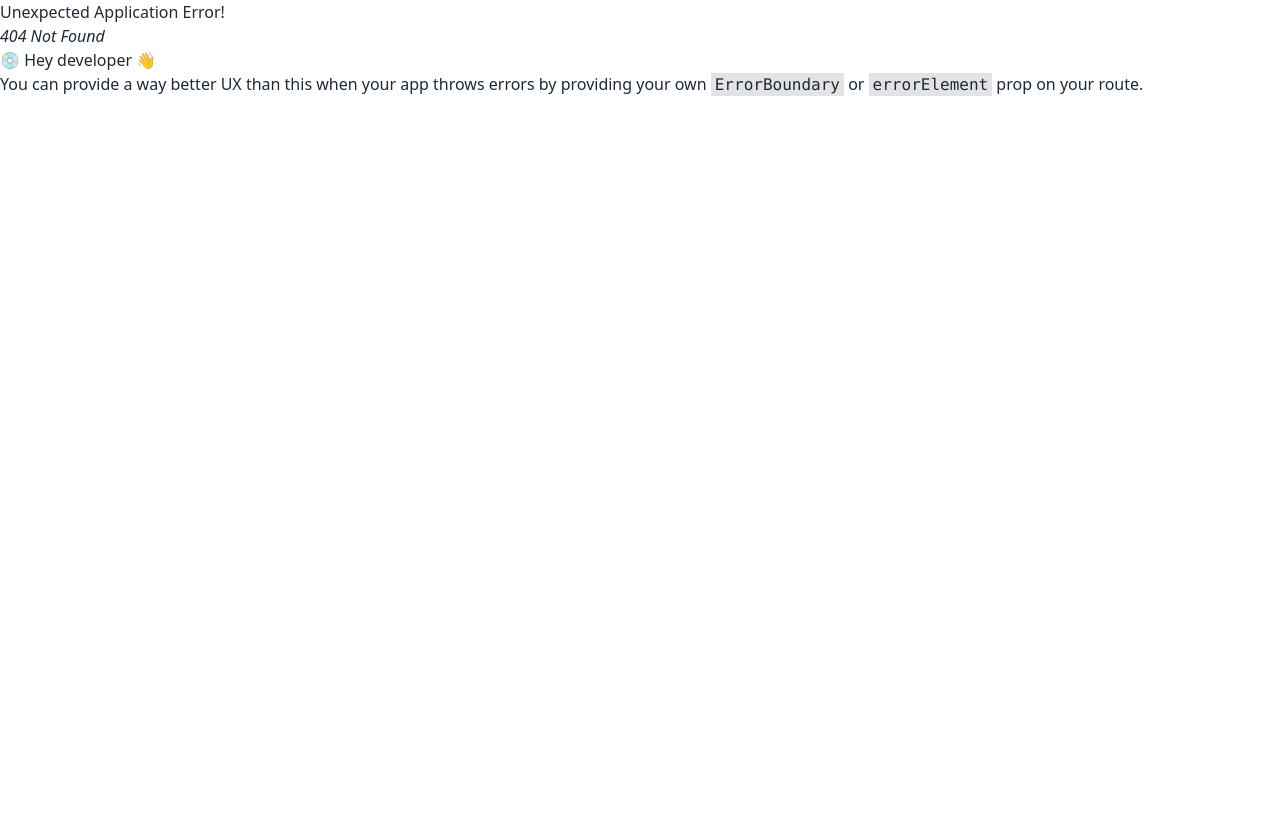
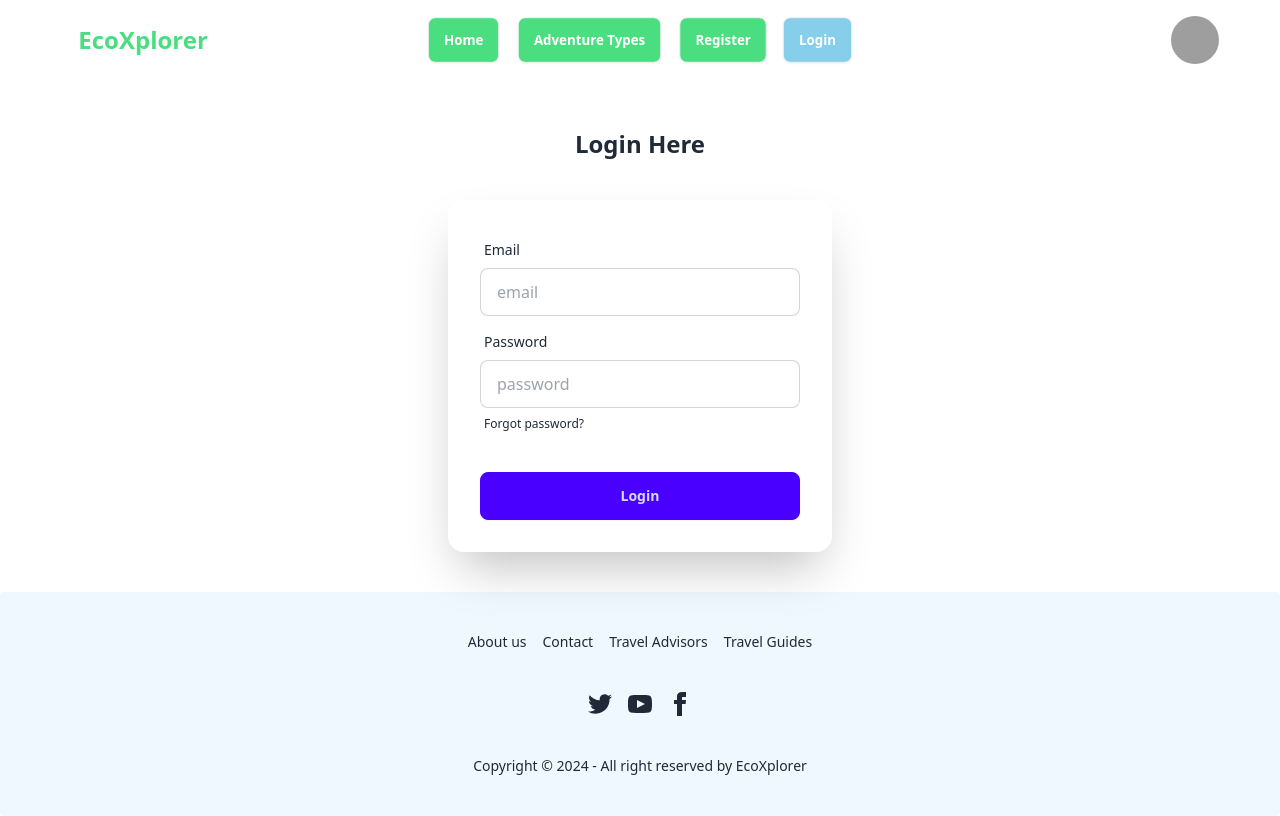
Before and after one commit to rimonc7/ecoxplorer, a React (Vite) app: page /auth/login in a window 1280 px wide. Before the commit this address had no page. Built offline with nearby package versions, Linux system fonts and the light colour scheme; no server answers; grey boxes are pictures that could not be loaded.

Commit message:
password auth done

```diff
--- a/package.json
+++ b/package.json
@@ -10,6 +10,7 @@
     "preview": "vite preview"
   },
   "dependencies": {
+    "firebase": "^11.0.2",
     "localforage": "^1.10.0",
     "match-sorter": "^8.0.0",
     "react": "^18.3.1",
--- /dev/null
+++ b/src/Components/Authentication/Login.jsx
@@ -0,0 +1,10 @@
+
+const Login = () => {
+    return (
+        <div>
+            login here
+        </div>
+    );
+};
+
+export default Login;
--- a/src/Components/Nav.jsx
+++ b/src/Components/Nav.jsx
@@ -1,17 +1,43 @@
-import { NavLink } from "react-router-dom";
-
-
-
+import { useContext } from "react";
+import { NavLink, useNavigate } from "react-router-dom";
+import { AuthContext } from "../Provider/AuthProvider";
 
 const Nav = () => {
+
+    const { user, logOut } = useContext(AuthContext)
+    const navigate = useNavigate();
+
+    const handleLogOut = () => {
+        logOut()
+            .then(() => {
+                console.log('user SignOut')
+                navigate('/');
+            })
+            .catch((error) => {
+                console.log(error.message)
+            })
+    }
+
+    console.log(user)
 
     const links = <div className="space-x-3">
         <NavLink to="/" className="btn bg-green-400 text-white">Home</NavLink>
         <NavLink to="/adventure-type" className="btn bg-green-400 text-white ">Adventure Types</NavLink>
-        <NavLink to="update-profile" className="btn bg-green-400 text-white">Update Profile</NavLink>
-        <NavLink to="profile" className="btn bg-green-400 text-white">My Profile</NavLink>
-        <NavLink to="login" className="btn bg-green-400 text-white">Login</NavLink>
-        <NavLink to="logout" className="btn bg-green-400 text-white">Logout</NavLink>
+        {
+            user ? (
+                <>
+                    <NavLink to="/update-profile" className="btn bg-green-400 text-white">Update Profile</NavLink>
+                    <NavLink to="/profile" className="btn bg-green-400 text-white">My Profile</NavLink>
+                    <NavLink onClick={handleLogOut} to='/logout' className="btn bg-green-400 text-white">Logout</NavLink>
+                </>
+            ) : (
+                <>
+                    <NavLink to="/auth/register" className="btn bg-green-400 text-white">Register</NavLink>
+                    <NavLink to="/auth/login" className="btn bg-green-400 text-white">Login</NavLink>
+                </>
+            )
+        }
+
     </div>
 
     return (
@@ -46,7 +72,7 @@ const Nav = () => {
                 </ul>
             </div>
             <div className="navbar-end">
-               <img className="w-12 h-12 rounded-full" src="https://i.ibb.co.com/SfM33jM/Virat.jpg" alt="" />
+                <img className="w-12 h-12 rounded-full" src="https://i.ibb.co.com/SfM33jM/Virat.jpg" alt="" />
             </div>
         </div>
     );
--- /dev/null
+++ b/src/Components/Pages/Auth/Login.jsx
@@ -0,0 +1,55 @@
+import { useContext } from "react";
+import { AuthContext } from "../../../Provider/AuthProvider";
+import { useNavigate } from "react-router-dom";
+
+const Login = () => {
+
+    const { userLogin } = useContext(AuthContext)
+    const navigate = useNavigate();
+
+    const handleLogin = (e) => {
+        e.preventDefault()
+        const email = e.target.email.value;
+        const password = e.target.password.value;
+        userLogin(email, password)
+            .then(result => {
+                console.log(result.user)
+                e.target.reset()
+                navigate("/")
+            })
+            .catch(error => {
+                console.log(error.message)
+            })
+    }
+
+
+    return (
+        <div>
+            <h2 className="text-2xl font-bold text-center mt-12">Login Here</h2>
+            <div className="card bg-base-100 w-full max-w-sm shrink-0 shadow-2xl mx-auto my-10">
+                <form onSubmit={handleLogin} className="card-body">
+                    <div className="form-control">
+                        <label className="label">
+                            <span className="label-text">Email</span>
+                        </label>
+                        <input type="email" name="email" placeholder="email" className="input input-bordered" required />
+                    </div>
+                    <div className="form-control">
+                        <label className="label">
+                            <span className="label-text">Password</span>
+                        </label>
+                        <input type="password" name="password" placeholder="password" className="input input-bordered" required />
+                        <label className="label">
+                            <a href="#" className="label-text-alt link link-hover">Forgot password?</a>
+                        </label>
+                    </div>
+                    <div className="form-control mt-6">
+                        <button className="btn btn-primary">Login</button>
+                    </div>
+                </form>
+            </div>
+        </div>
+    );
+};
+
+export default Login;
--- /dev/null
+++ b/src/Components/Pages/Auth/Register.jsx
@@ -0,0 +1,66 @@
+import { useContext } from "react";
+import { AuthContext } from "../../../Provider/AuthProvider";
+
+const Register = () => {
+    const { createUser } = useContext(AuthContext)
+
+    const handleCreateUser = (e) => {
+        e.preventDefault()
+        const name = e.target.name.value;
+        const photo = e.target.photo.value;
+        const email = e.target.email.value;
+        const password = e.target.password.value;
+        createUser(email, password)
+            .then(result => {
+                console.log(result.user)
+            })
+            .catch(error => {
+                console.log(error.message)
+            })
+    }
+
+
+    return (
+        <div>
+            <h2 className="text-2xl font-bold text-center mt-12">Register Your Account</h2>
+            <div className="card bg-base-100 w-full max-w-sm shrink-0 shadow-2xl mx-auto my-10">
+                <form onSubmit={handleCreateUser} className="card-body">
+                    <div className="form-control">
+                        <label className="label">
+                            <span className="label-text">Your Name</span>
+                        </label>
+                        <input type="text" placeholder="name" name="name" className="input input-bordered" required />
+                    </div>
+                    <div className="form-control">
+                        <label className="label">
+                            <span className="label-text">Photo URL</span>
+                        </label>
+                        <input type="text" placeholder="photo url" name="photo" className="input input-bordered" required />
+                    </div>
+                    <div className="form-control">
+                        <label className="label">
+                            <span className="label-text">Email</span>
+                        </label>
+                        <input type="email" placeholder="email" name="email" className="input input-bordered" required />
+                    </div>
+                    <div className="form-control">
+                        <label className="label">
+                            <span className="label-text">Password</span>
+                        </label>
+                        <input type="password" placeholder="password" name="password" className="input input-bordered" required />
+                        <label className="label">
+                            <a href="#" className="label-text-alt link link-hover">Forgot password?</a>
+                        </label>
+                    </div>
+                    <div className="form-control mt-6">
+                        <button className="btn btn-primary">Login</button>
+                    </div>
+                </form>
+            </div>
+
+        </div>
+
+    );
+};
+
+export default Register;
--- /dev/null
+++ b/src/Firebase/firebase.config.js
@@ -0,0 +1,17 @@
+// Import the functions you need from the SDKs you need
+import { initializeApp } from "firebase/app";
+// TODO: Add SDKs for Firebase products that you want to use
+// https://firebase.google.com/docs/web/setup#available-libraries
+
+// Your web app's Firebase configuration
+const firebaseConfig = {
+    apiKey: "AIzaSyDH-zVS9WadE0bKdVjq0AIZsZxx0WM7sBw",
+    authDomain: "my-ninth-assignment-cc4ef.firebaseapp.com",
+    projectId: "my-ninth-assignment-cc4ef",
+    storageBucket: "my-ninth-assignment-cc4ef.firebasestorage.app",
+    messagingSenderId: "58709718594",
+    appId: "1:58709718594:web:377c01a7cebee000cb1fdb"
+};
+
+// Initialize Firebase
+export const app = initializeApp(firebaseConfig);
--- /dev/null
+++ b/src/LayOut/AuthLayout.jsx
@@ -0,0 +1,19 @@
+import { Outlet } from "react-router-dom";
+import Nav from "../Components/Nav";
+import Footer from "../Components/Footer";
+
+const AuthLayout = () => {
+    return (
+        <div>
+            <nav className="w-11/12 mx-auto">
+                <Nav></Nav>
+            </nav>
+            <Outlet></Outlet>
+            <footer>
+                <Footer></Footer>
+            </footer>
+        </div>
+    );
+};
+
+export default AuthLayout;
--- /dev/null
+++ b/src/Provider/AuthProvider.jsx
@@ -0,0 +1,60 @@
+import { createContext, useEffect, useState } from "react";
+import { createUserWithEmailAndPassword, getAuth, onAuthStateChanged, signInWithEmailAndPassword, signOut } from "firebase/auth";
+import { app } from "../Firebase/firebase.config";
+
+export const AuthContext = createContext(null)
+
+const auth = getAuth(app);
+
+const AuthProvider = ({ children }) => {
+
+    const [user, setUser] = useState(null)
+    const [loader, setLoader] = useState(true)
+
+    const createUser = (email, password) => {
+        return createUserWithEmailAndPassword(auth, email, password);
+    }
+    const userLogin = (email, password) => {
+        return signInWithEmailAndPassword(auth, email, password)
+    }
+
+    const logOut = () => {
+        setLoader(true);
+        return signOut(auth)
+    }
+
+    useEffect(() => {
+        const unsubscribe = onAuthStateChanged(auth, currentUser => {
+            if (currentUser) {
+                console.log("Currently Logged User:", currentUser);
+                setUser(currentUser);
+                setLoader(false)
+            }
+            else {
+                console.log("No user logged in");
+                setUser(null);
+            }
+            return () => {
+                unsubscribe();
+            }
+        })
+
+    }, [])
+
+
+
+    const authInfo = {
+        createUser,
+        userLogin,
+        logOut,
+        user
+    }
+    return (
+        <AuthContext.Provider value={authInfo}>
+            {children}
+        </AuthContext.Provider>
+
+    );
+};
+
+export default AuthProvider;
--- a/src/main.jsx
+++ b/src/main.jsx
@@ -6,9 +6,12 @@ import {
   RouterProvider,
 } from "react-router-dom";
 import Route from './Routes/Route.jsx';
+import AuthProvider from './Provider/AuthProvider.jsx';
 
 createRoot(document.getElementById('root')).render(
   <StrictMode>
-   <RouterProvider router={Route} />
+    <AuthProvider>
+      <RouterProvider router={Route} />
+    </AuthProvider>
   </StrictMode>,
 )
```
Also changed, not shown: src/Routes/Route.jsx (+17 -0 lines), 1 other file (tests, documents, lock files or other folders).
